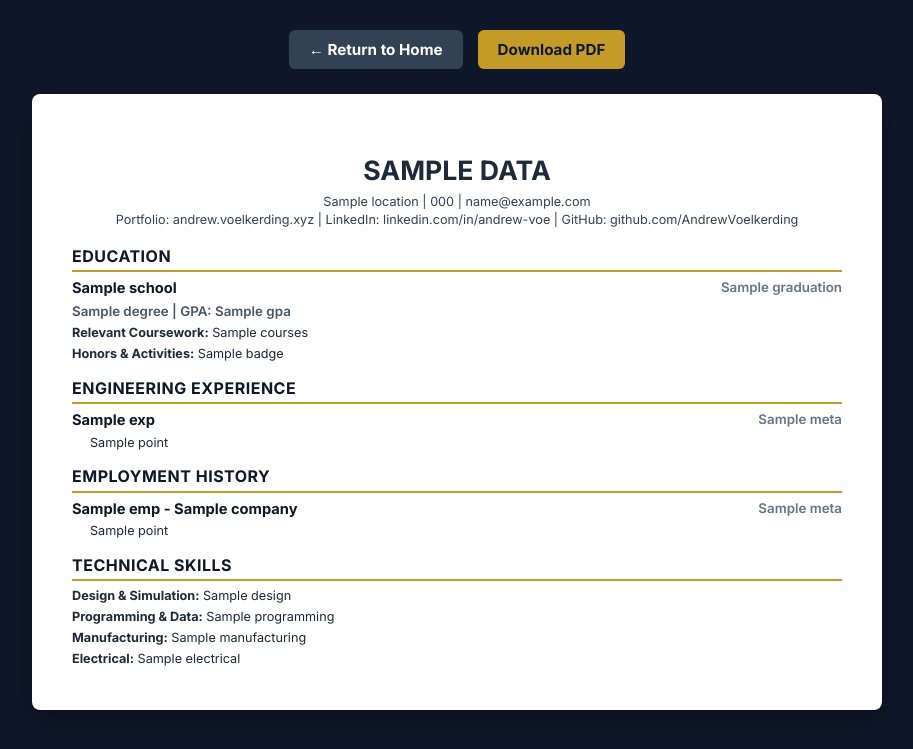
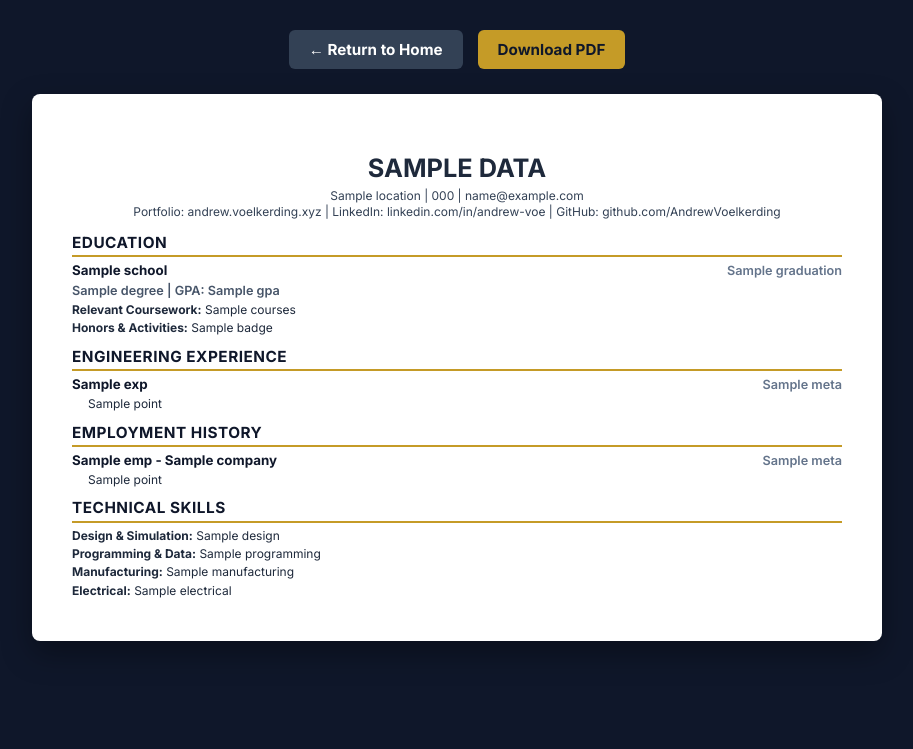
Before and after one commit to AndrewVoelkerding/AndrewVoelkerding, a Python web app: template templates/resume.html in a window 1280 px wide. Shown: the top 749 px of the page, without its empty margins (183-1096 px from the left). Run offline with Jinja, Linux system fonts and the light colour scheme; the template is opened without the code that fills it: most values are stand-ins (such as "Sample title", 1, 10 or a date in 2020).

Commit message:
Update resume.html

```diff
--- a/templates/resume.html
+++ b/templates/resume.html
@@ -7,10 +7,10 @@
     <style>
         @page {
             size: letter;
-            margin: 0.4in;
+            margin: 0.35in 0.4in;
         }
 
-        /* Screen view styling: fills the screen with a dark background and a centered paper card */
+        /* Screen view styling: fills the screen with a professional dark background and a centered paper card */
         body {
             font-family: 'Inter', Arial, sans-serif;
             background-color: #0F172A;
@@ -67,76 +67,77 @@
             box-shadow: 0 12px 30px rgba(0, 0, 0, 0.35);
             border-radius: 8px;
             box-sizing: border-box;
-            line-height: 1.4;
+            line-height: 1.35;
         }
 
         h1 {
-            font-size: 20pt;
+            font-size: 19pt;
             text-align: center;
-            margin-bottom: 4px;
+            margin-bottom: 3px;
             text-transform: uppercase;
             font-weight: 700;
         }
 
         .contact {
             text-align: center;
-            font-size: 9.5pt;
-            margin-bottom: 16px;
+            font-size: 9pt;
+            margin-bottom: 12px;
             color: #334155;
         }
 
         h2 {
-            font-size: 12pt;
+            font-size: 11.5pt;
             text-transform: uppercase;
             color: #0F172A;
             border-bottom: 2px solid #C59B27;
-            padding-bottom: 3px;
-            margin-top: 14px;
-            margin-bottom: 6px;
+            padding-bottom: 2px;
+            margin-top: 10px;
+            margin-bottom: 5px;
             letter-spacing: 0.5px;
             font-weight: 700;
         }
 
+        /* Fixed: Using Flexbox for clean side-by-side layout without text wrapping/overlapping errors */
+        .job-header {
+            display: flex;
+            justify-content: space-between;
+            align-items: baseline;
+            margin-bottom: 2px;
+        }
+
         h3 {
-            font-size: 11pt;
+            font-size: 10pt;
             margin: 0;
             color: #0F172A;
             font-weight: 700;
-            float: left;
         }
 
         .meta {
-            font-size: 10pt;
+            font-size: 9.5pt;
             text-align: right;
             color: #64748b;
             font-weight: 600;
-            float: right;
-        }
-
-        .job-header {
-            margin-bottom: 3px;
-            overflow: hidden;
+            white-space: nowrap;
         }
 
         .subtitle {
-            font-size: 10pt;
+            font-size: 9.5pt;
             font-weight: 600;
             color: #475569;
-            margin-bottom: 4px;
-            clear: both;
+            margin-bottom: 3px;
         }
 
         ul {
-            margin: 3px 0 10px 0;
-            padding-left: 18px;
-            font-size: 9.5pt;
+            margin: 2px 0 6px 0;
+            padding-left: 16px;
+            font-size: 9pt;
             list-style-type: none;
         }
 
-        li { margin-bottom: 3px; }
-        p { font-size: 9.5pt; margin: 3px 0; clear: both; }
+        li { margin-bottom: 2px; }
+        p { font-size: 9pt; margin: 2px 0; }
 
-        /* Print & WeasyPrint Overrides: Strips out shadows/backgrounds for clean PDF compilation */
+        /* Print & WeasyPrint Overrides */
         @media print {
             body {
                 background: transparent !important;
@@ -181,7 +182,7 @@
 
         <h2>Engineering Experience</h2>
         {% for exp in data.engineering_experience %}
-        <div style="margin-top: 6px;">
+        <div style="margin-top: 4px;">
             <div class="job-header">
                 <h3>{{ exp.title }}</h3>
                 <span class="meta">{{ exp.meta }}</span>
@@ -196,7 +197,7 @@
 
         <h2>Employment History</h2>
         {% for emp in data.employment %}
-        <div style="margin-top: 6px;">
+        <div style="margin-top: 4px;">
             <div class="job-header">
                 <h3>{{ emp.title }}{% if emp.company %} - {{ emp.company }}{% endif %}</h3>
                 <span class="meta">{{ emp.meta }}</span>
```
